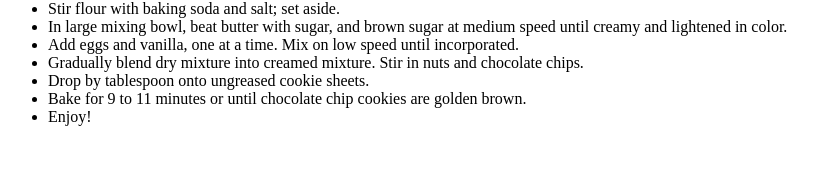
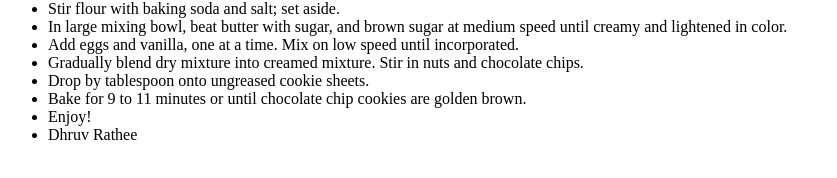
Before and after one commit to aaryan-11-x/KevinCookieCompany.com, a plain HTML site: page secret recipe.htm in a window 1280 px wide. Shown: the part 358-536 px from the top of the page, without its empty margins (0-837 px from the left). Drawn offline with Linux system fonts and the light colour scheme.

Commit message:
Added Dhruv Rathee to secret reciepe

```diff
--- a/secret recipe.htm
+++ b/secret recipe.htm
@@ -25,6 +25,7 @@
 <li>Drop by tablespoon onto ungreased cookie sheets.</li>
 <li>Bake for 9 to 11 minutes or until chocolate chip cookies are golden brown.</li>
 <li>Enjoy!</li>
+<li>Dhruv Rathee</li>
 </ul>
 
 </body>
```
